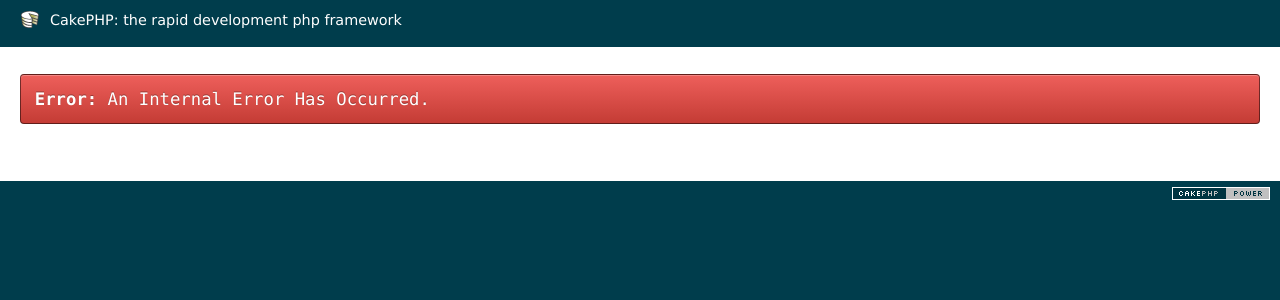
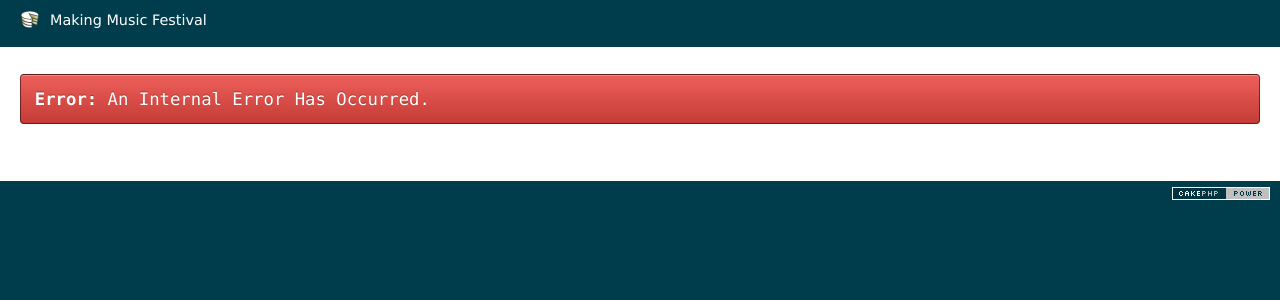
Before and after one commit to chrisdolan/makemusic2, a CakePHP app: the page made by app/View/Errors/error500.ctp in a window 1280 px wide. Shown: the top 300 px of the page. Run offline with PHP 8.4 and a stand-in for CakePHP, Linux system fonts and the light colour scheme; the template is opened without the code that fills it, so the values that code supplies are empty; some libraries are stand-ins or nearby versions.

Commit message:
Change site title in default layout

```diff
--- a/app/View/Layouts/default.ctp
+++ b/app/View/Layouts/default.ctp
@@ -16,7 +16,7 @@
  * @license       MIT License (http://www.opensource.org/licenses/mit-license.php)
  */
 
-$cakeDescription = __d('cake_dev', 'CakePHP: the rapid development php framework');
+$cakeDescription = __d('cake_dev', 'Making Music Festival');
 ?>
 <!DOCTYPE html>
 <html>
```
